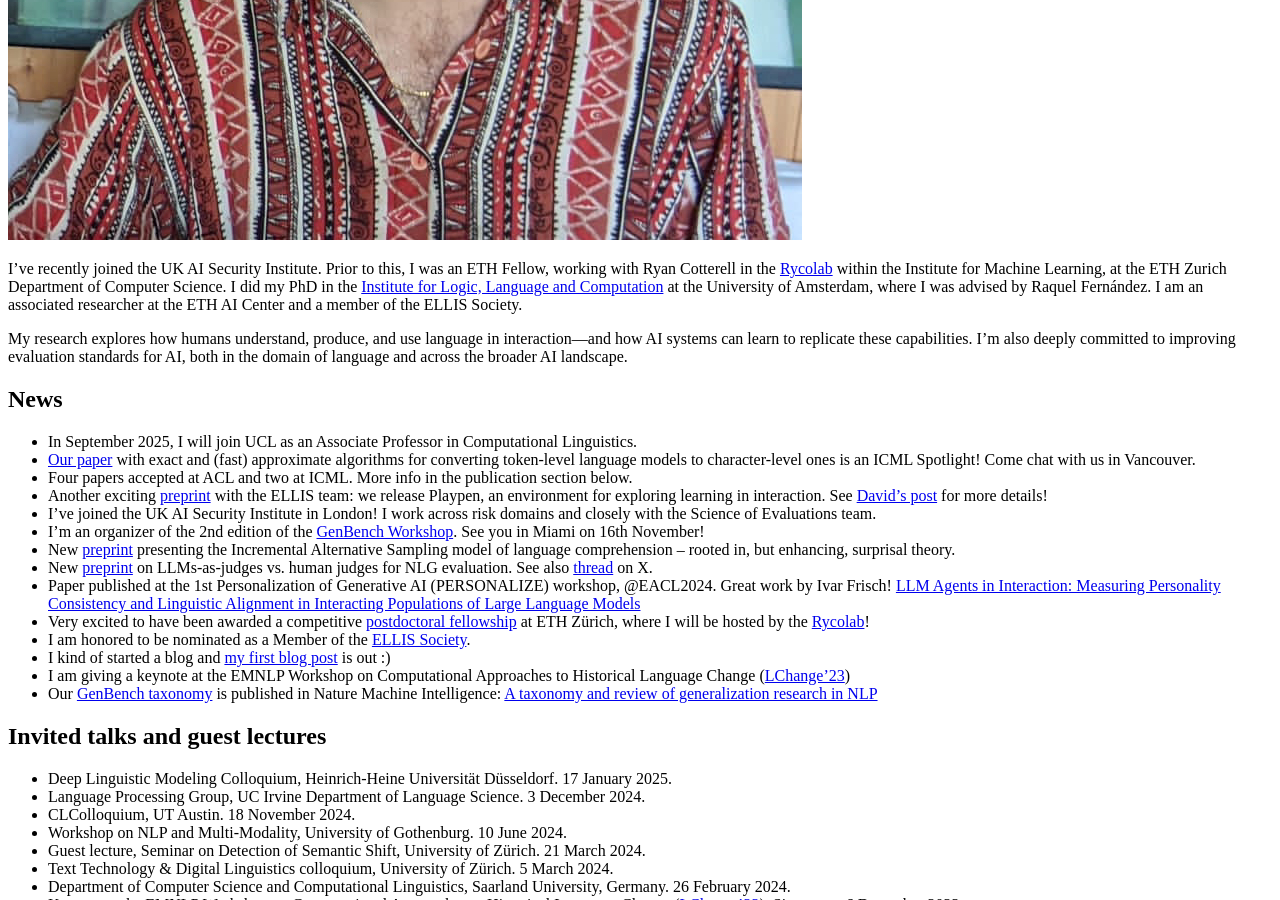
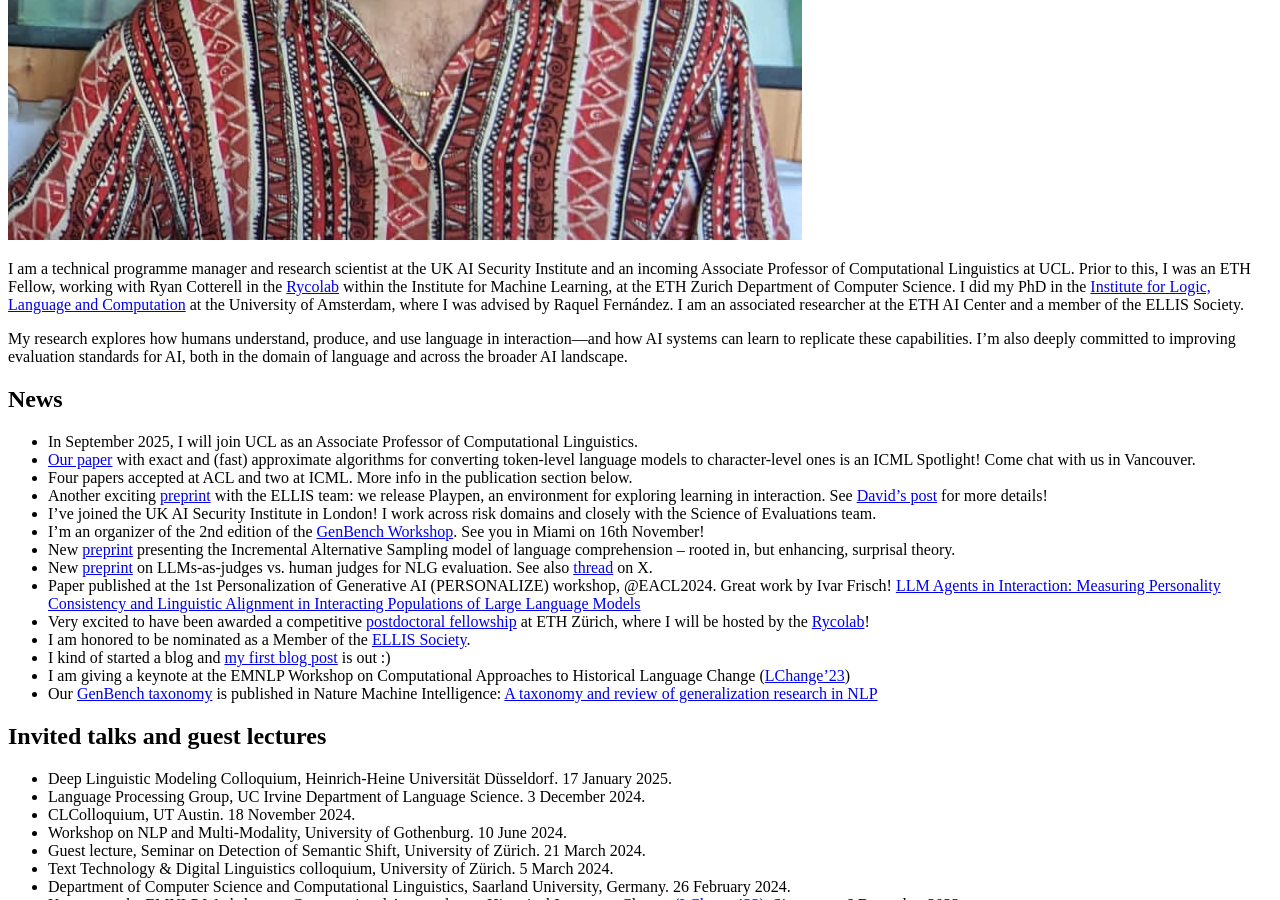
Before and after one commit to glnmario/glnmario.github.io, a Jekyll site: the page built from index.md, in a window 1280 px wide and 900 px high, scrolled down 738 px. Built offline with Jekyll 4.4.1, drawn with Linux system fonts in a browser that asks for light colours.

Commit message:
Update index.md

```diff
--- a/index.md
+++ b/index.md
@@ -6,7 +6,7 @@
 
 
 <!--## About me-->
-I’ve recently joined the UK AI Security Institute. Prior to this, I was an ETH Fellow, working with Ryan Cotterell in the [Rycolab](https://rycolab.io) within the Institute for Machine Learning, at the ETH Zurich Department of Computer Science. I did my PhD in the [Institute for Logic, Language and Computation](https://www.illc.uva.nl) at the University of Amsterdam, where I was advised by Raquel Fernández.
+I am a technical programme manager and research scientist at the UK AI Security Institute and an incoming Associate Professor of Computational Linguistics at UCL. Prior to this, I was an ETH Fellow, working with Ryan Cotterell in the [Rycolab](https://rycolab.io) within the Institute for Machine Learning, at the ETH Zurich Department of Computer Science. I did my PhD in the [Institute for Logic, Language and Computation](https://www.illc.uva.nl) at the University of Amsterdam, where I was advised by Raquel Fernández.
 I am an associated researcher at the ETH AI Center and a member of the ELLIS Society.
 
 My research explores how humans understand, produce, and use language in interaction—and how AI systems can learn to replicate these capabilities. I'm also deeply committed to improving evaluation standards for AI, both in the domain of language and across the broader AI landscape.
@@ -34,7 +34,7 @@
 -->
 
 ## News
-- In September 2025, I will join UCL as an Associate Professor in Computational Linguistics.
+- In September 2025, I will join UCL as an Associate Professor of Computational Linguistics.
 - [Our paper](https://doi.org/10.48550/arXiv.2412.03719) with exact and (fast) approximate algorithms for converting token-level language models to character-level ones is an ICML Spotlight! Come chat with us in Vancouver.
 - Four papers accepted at ACL and two at ICML. More info in the publication section below.
 - Another exciting [preprint](https://arxiv.org/abs/2504.08590) with the ELLIS team: we release Playpen, an environment for exploring learning in interaction. See [David's post](https://www.linkedin.com/posts/david-schlangen-23a8295_update-2-new-pre-print-outcome-of-an-activity-7317988138394517504-hrij?utm_source=share&utm_medium=member_desktop&rcm=ACoAAAtYriIBpy3E-KPWCYwDBYf7m0evNuVXHac) for more details!
```
